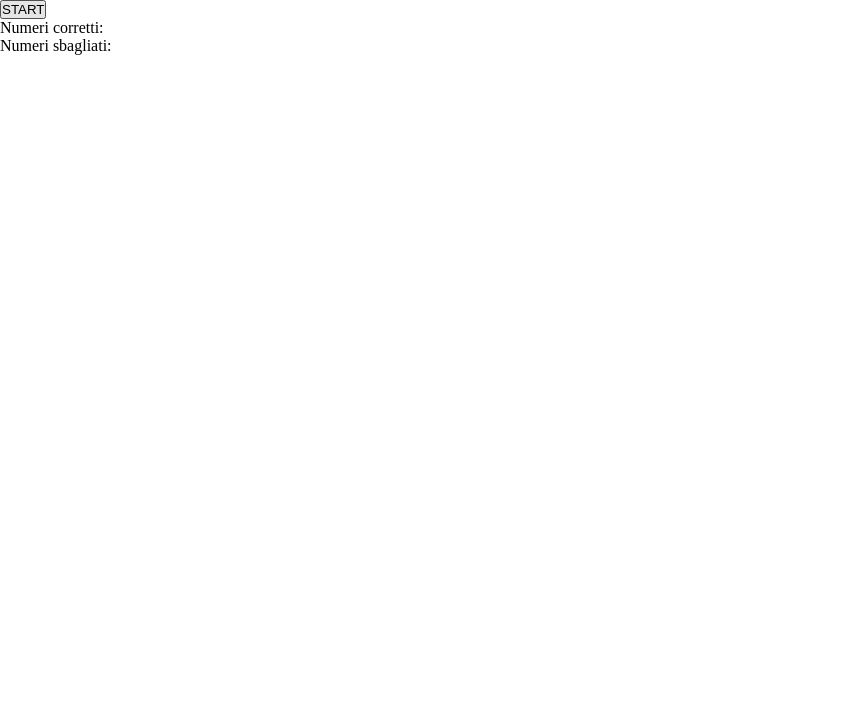
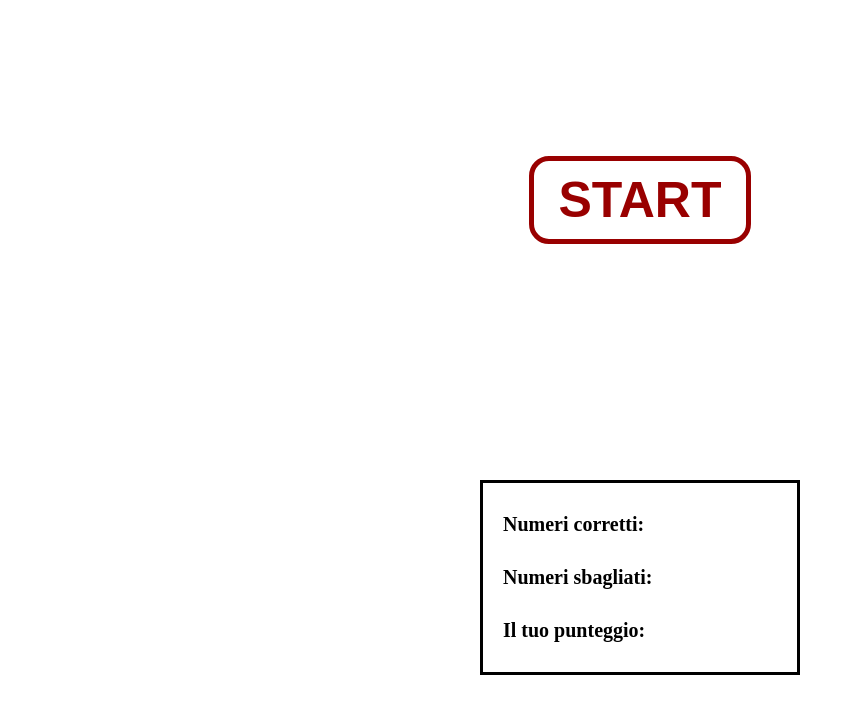
Before and after one commit to davidevischetti/js-simon, a plain HTML site: page index.html in a window 1280 px wide. Shown: the whole page, without its empty margins (0-863 px from the left). Drawn offline with Linux system fonts and the light colour scheme.

Commit message:
esecizio completo

```diff
--- a/index.html
+++ b/index.html
@@ -11,13 +11,22 @@
 <body>
 
     <!-- BUTTON START -->
+    <div id="head">
         <button id="start">START</button>
+    </div>
 
+
+    <div id="container">
         <!-- 5 NUMERI CASUALI GENERATI DAL COMPUTER -->
         <div id="numbers"></div>
 
         <!-- INTERFACCIA TIMER -->
         <div id="timer"></div>
+    </div>
+
+
+    <!-- TABELLA PUNEGGIO -->
+    <div id="tab">
 
         <!-- NUMERI CORRETI -->
         <div id="right">Numeri corretti: </div>
@@ -26,7 +35,9 @@
         <div id="wrong">Numeri sbagliati: </div>
 
         <!-- PUNTEGGIO -->
-    <div id="score"></div>
+        <div id="score">Il tuo punteggio: </div>
+
+    </div>
 
 
 
--- a/style.css
+++ b/style.css
@@ -5,7 +5,53 @@
     box-sizing: border-box;
 }
 
+
+#head {
+    height: 200px;
+    display: flex;
+    justify-content: center;
+    align-items: center;
+    width: 100%;
+    margin-top: 100px;
+}
+
 #start {
-    /* height: 30px;
-    width: 30px; */
+    margin: 0 auto;
+    font-size: 50px;
+    font-weight: 600;
+    padding: 10px 25px;
+    border-radius: 20px;
+    color: #900;
+    background-color: #fff;
+    border: 5px solid #900;
+
 }
+#tab {
+    width: 25%;
+    margin: 30px auto;
+    border: 3px solid #000;
+    padding-left: 20px;
+    padding-bottom: 30px;
+}
+
+#right, #wrong, #score {
+    width: 100%;
+    margin-top: 30px;
+    font-size: 20px;
+    font-weight: 600;
+}
+#container {
+    height: 150px;
+    display: flex;
+    justify-content: center;
+    align-items: center;
+    flex-wrap: wrap;
+    width: 100%;
+}
+
+#numbers, #timer {
+    font-size: 20px;
+    font-weight: 600;
+    width: 100%;
+    text-align: center;
+}
```
Lines whose indentation alone changed are shown as unchanged.
